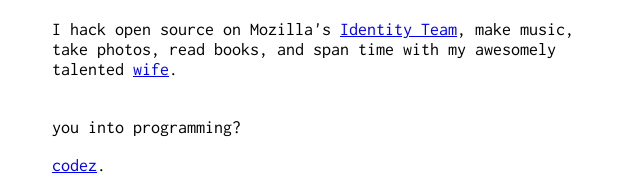
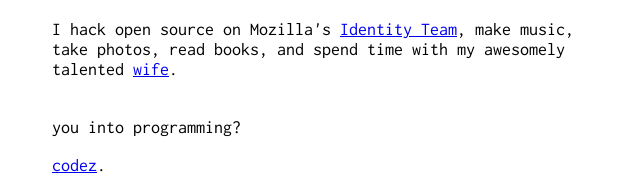
Before and after one commit to jory/jaredhirsch.com, a plain HTML site: page index.html in a window 1280 px wide. Shown: the part 437-626 px from the top of the page, 318-958 px from the left. Drawn offline with Linux system fonts and the light colour scheme.

Commit message:
Pedantic Jory is Pedantic About Typos!

```diff
--- a/index.html
+++ b/index.html
@@ -53,7 +53,7 @@ h1 {
 <h1>Jared Hirsch's digital lilypad</h1>
 <img src="images/beavis.gif" alt="beavis pounding the keyboard, heheh. yes coding really is exactly like this">
 
-<p>I hack open source on Mozilla's <a href="http://identity.mozilla.com">Identity Team</a>, make music, take photos, read books, and span time with my awesomely talented <a href="http://www.katiecollinsart.com">wife</a>.
+<p>I hack open source on Mozilla's <a href="http://identity.mozilla.com">Identity Team</a>, make music, take photos, read books, and spend time with my awesomely talented <a href="http://www.katiecollinsart.com">wife</a>.
 
 <br><br><p>you into programming?
 <p><a href="https://github.com/6a68">codez</a>.
```
